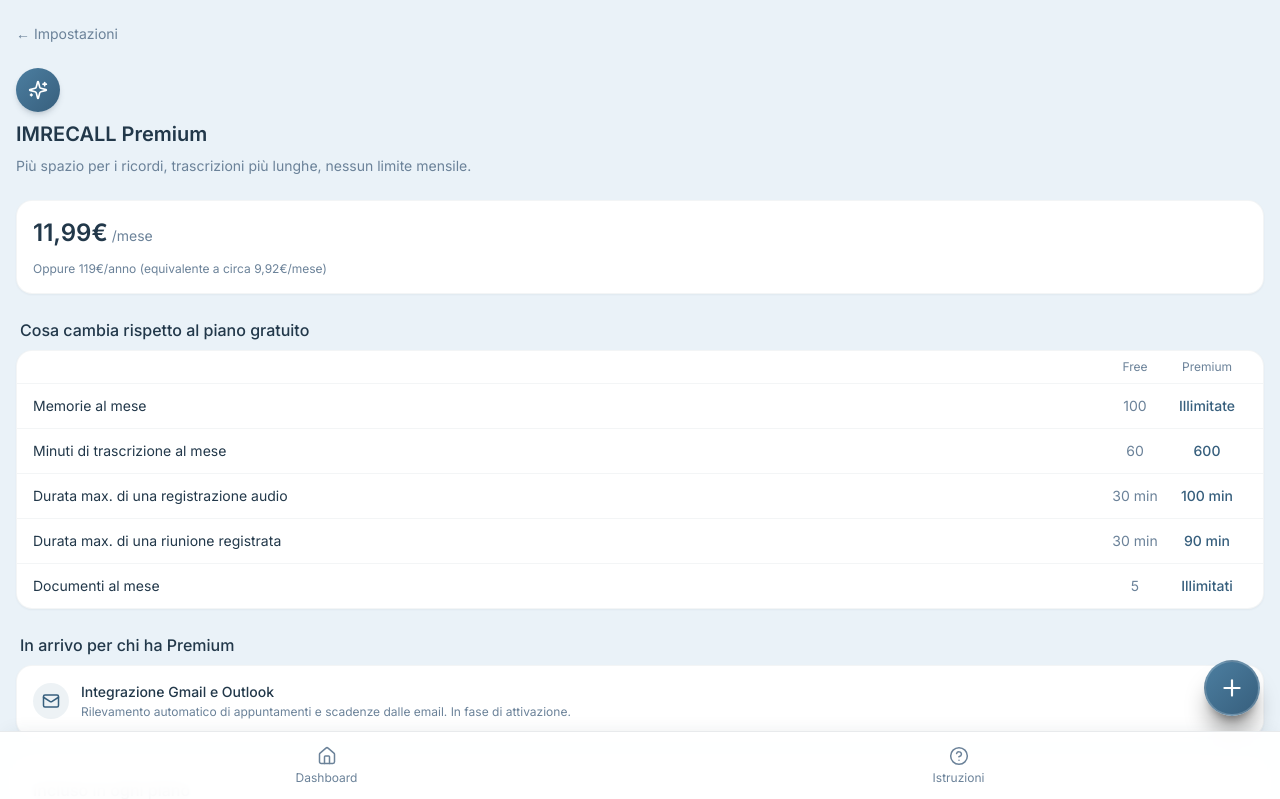
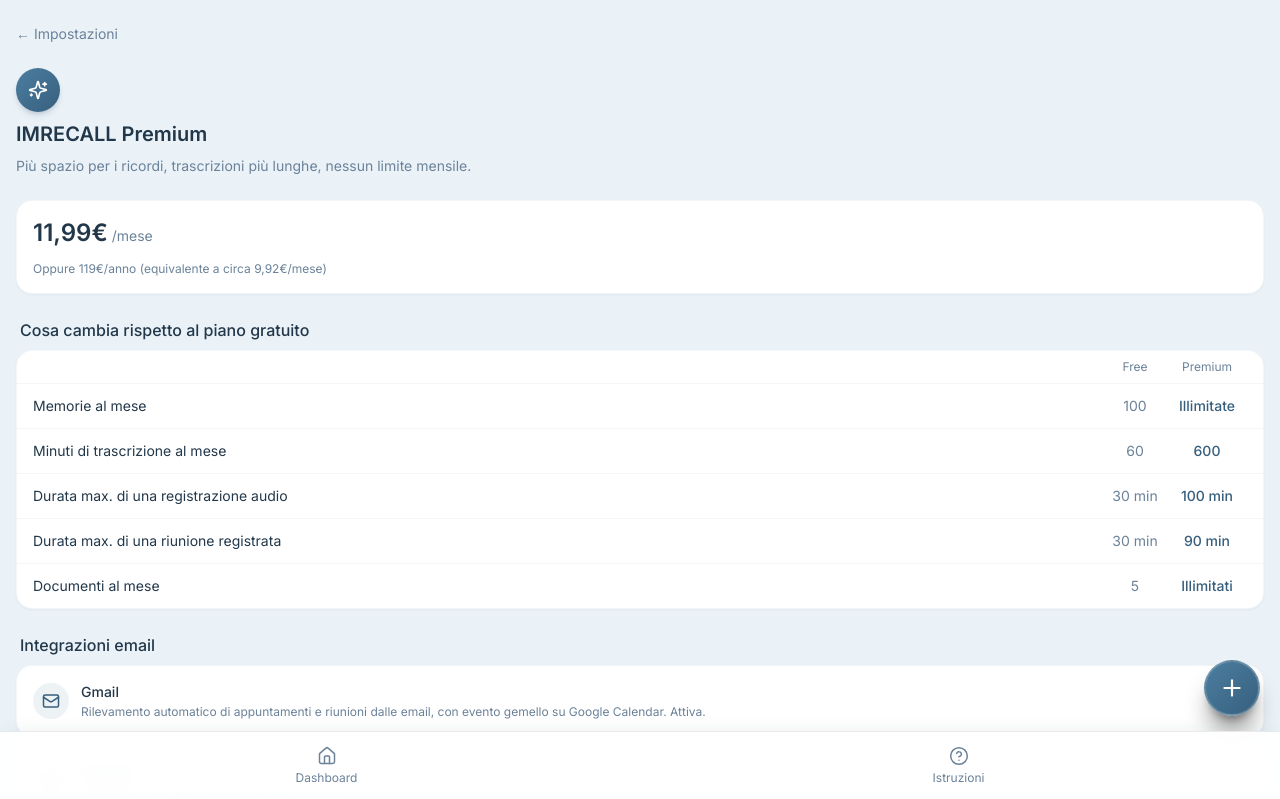
Before and after one commit to Ghostlineapps/imrecall, a Next.js app: page /settings/premium in a window 1280 px wide. Shown: the top 799 px of the page. Built offline with nearby package versions, Linux system fonts and the light colour scheme; no server answers.

Commit message:
Mark Gmail integration as active on Premium page, Outlook as coming soon

```diff
--- a/src/app/(app)/settings/premium/page.tsx
+++ b/src/app/(app)/settings/premium/page.tsx
@@ -93,16 +93,28 @@
       </div>
 
       <div className="space-y-2">
-        <p className="font-medium px-1">In arrivo per chi ha Premium</p>
+        <p className="font-medium px-1">Integrazioni email</p>
+
         <div className="card-light flex items-center gap-3">
           <div className="w-9 h-9 rounded-full bg-celeste-accent/10 flex items-center justify-center text-celeste-accentDark shrink-0">
             <Mail size={18} />
           </div>
           <div>
-            <p className="text-sm font-medium">Integrazione Gmail e Outlook</p>
+            <p className="text-sm font-medium">Gmail</p>
             <p className="text-xs text-celeste-muted mt-0.5">
-              Rilevamento automatico di appuntamenti e scadenze dalle email. In fase di attivazione.
+              Rilevamento automatico di appuntamenti e riunioni dalle email, con evento gemello su
+              Google Calendar. Attiva.
             </p>
+          </div>
+        </div>
+
+        <div className="card-light flex items-center gap-3">
+          <div className="w-9 h-9 rounded-full bg-celeste-navy/5 flex items-center justify-center text-celeste-muted shrink-0">
+            <Mail size={18} />
+          </div>
+          <div>
+            <p className="text-sm font-medium">Outlook</p>
+            <p className="text-xs text-celeste-muted mt-0.5">Stessa funzione per Outlook/Hotmail. In arrivo.</p>
           </div>
         </div>
       </div>
```
